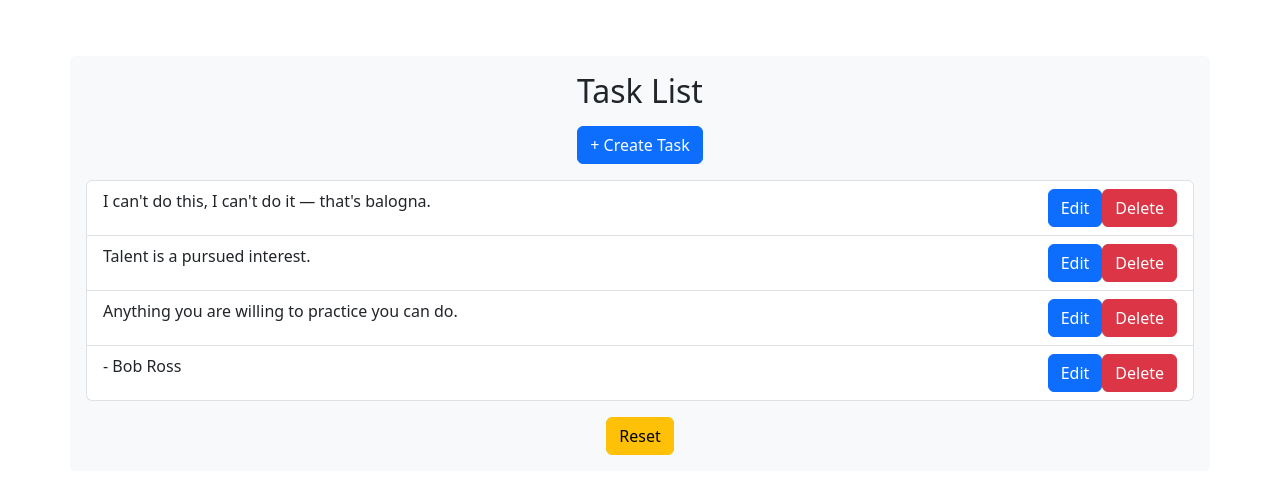
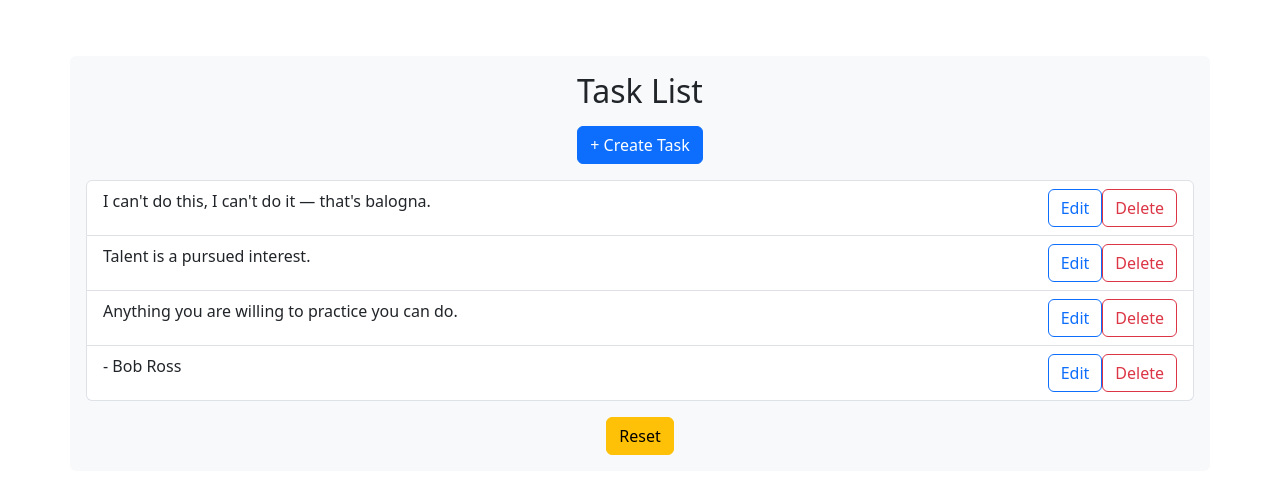
Before and after one commit to Pantaleon-Arkady/React-FrontEnd, a React (Vite) app: page /task-app in a window 1280 px wide. Shown: the top 494 px of the page. Built offline with nearby package versions, Linux system fonts and the light colour scheme.

Commit message:
edit task props

```diff
--- a/src/TaskList.jsx
+++ b/src/TaskList.jsx
@@ -1,4 +1,6 @@
-function TaskList({tasks, onDelete}) {
+import { Button } from "react-bootstrap";
+
+function TaskList({ tasks, onDelete, onEdit }) {
 
     return (
         <ul className="list-group mt-3">
@@ -11,17 +13,18 @@ function TaskList({tasks, onDelete}) {
                         {task.text}
                     </span>
                     <div>
-                        <button
-                            className="btn btn-primary"
+                        <Button
+                            variant="outline-primary"
+                            onClick={() => onEdit(task)}
                         >
                             Edit
-                        </button>
-                        <button
-                            className="btn btn-danger"
+                        </Button>
+                        <Button
+                            variant="outline-danger"
                             onClick={() => onDelete(task.id)}
                         >
                             Delete
-                        </button>
+                        </Button>
                     </div>
                 </li>
             ))}
```
